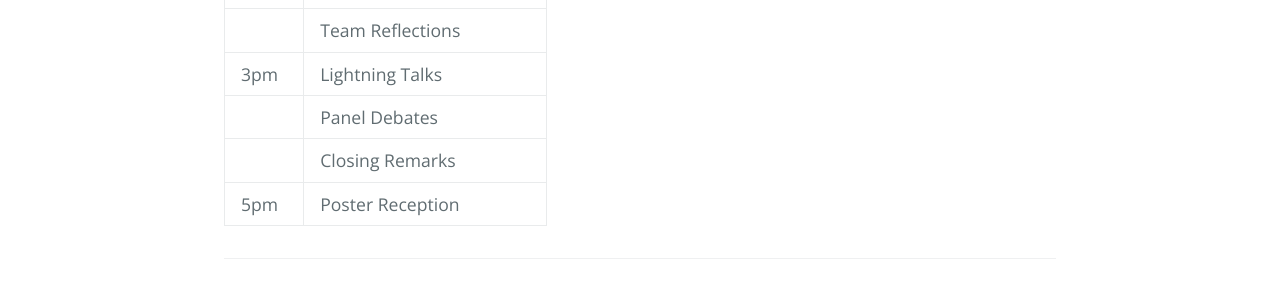
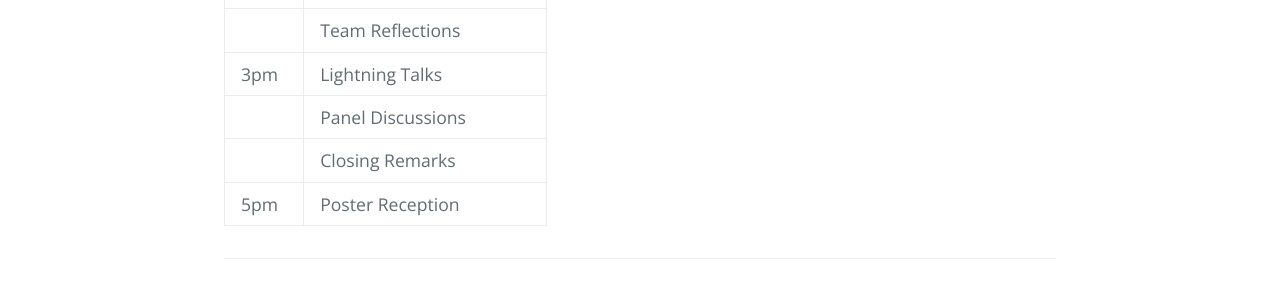
Before and after one commit to lmrl-bio/lmrl-bio.github.io, a Jekyll site: the page built from schedule.md, in a window 1280 px wide. Shown: the part 798-1092 px from the top of the page. Built offline with Jekyll 4.4.1, drawn with Linux system fonts in a browser that asks for light colours.

Commit message:
Update schedule.md

```diff
--- a/schedule.md
+++ b/schedule.md
@@ -12,6 +12,6 @@ The workshop will feature five parallel, interactive, and structured breakout se
 |      | Team Breakouts (parallel) |
 |      | Team Reflections          |
 | 3pm  | Lightning Talks           |
-|      | Panel Debates             |
+|      | Panel Discussions         |
 |      | Closing Remarks           |
 | 5pm  | Poster Reception          |
```
